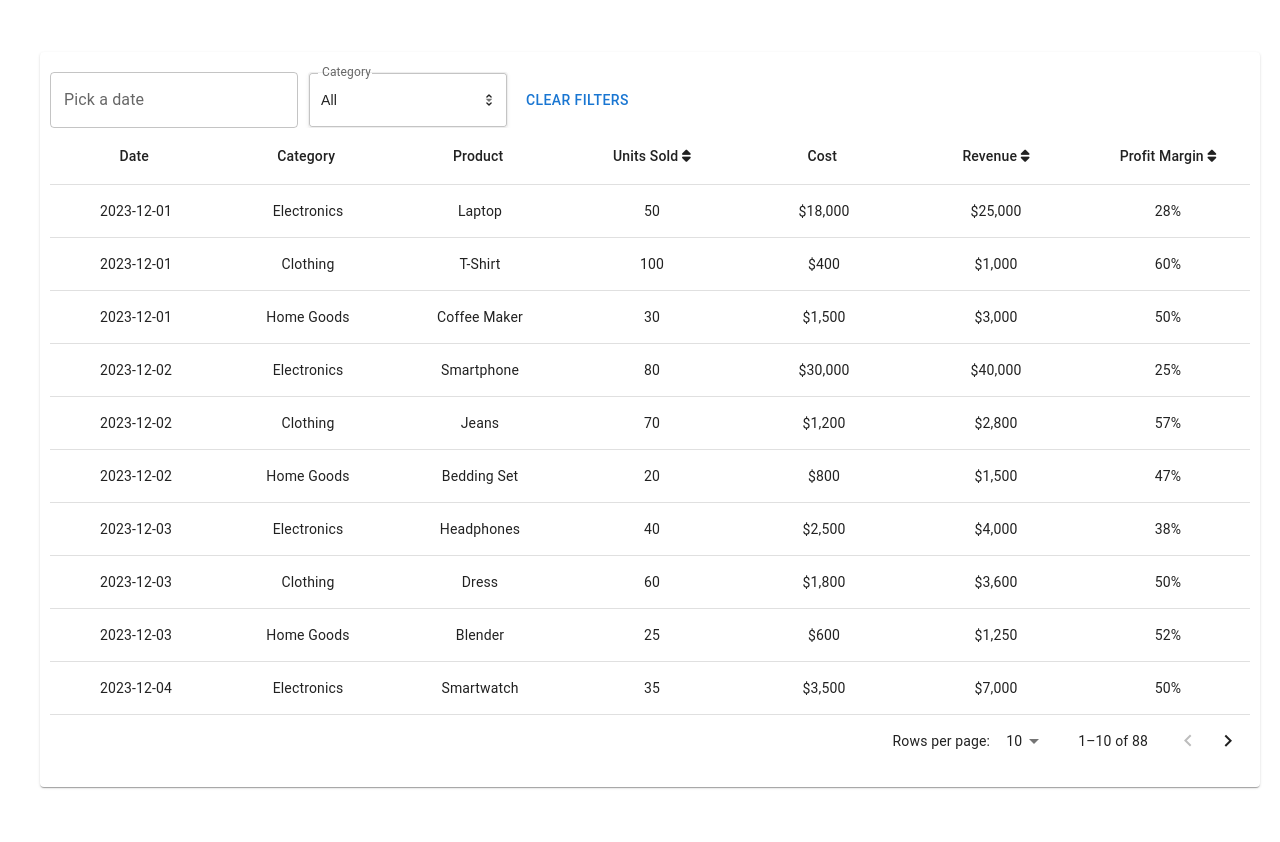
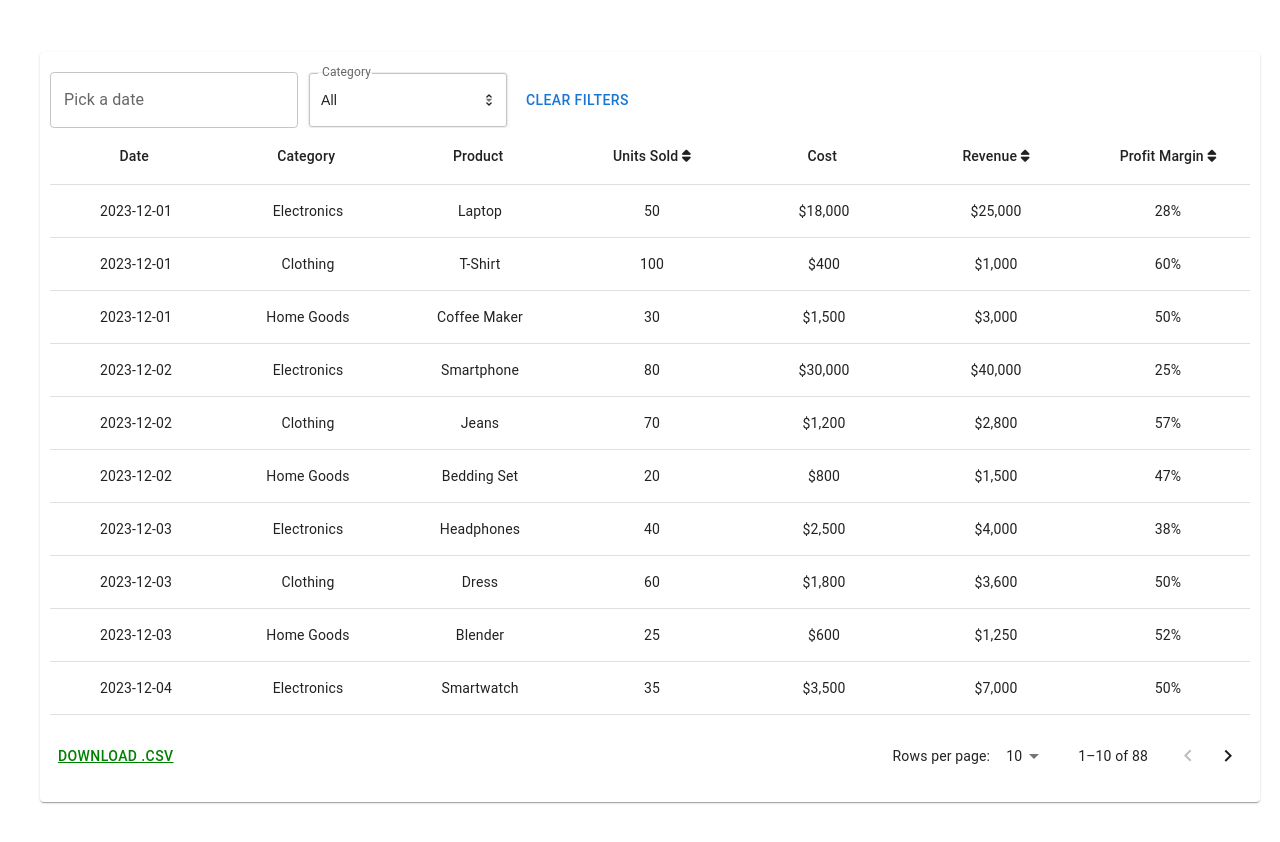
Before and after one commit to polinavafik/dashboard, a React (Vite) app: page / in a window 1280 px wide. Shown: the top 842 px of the page. Built offline with nearby package versions, Linux system fonts and the light colour scheme.

Commit message:
feat: download csv button

```diff
--- a/package.json
+++ b/package.json
@@ -21,6 +21,7 @@
     "classnames": "^2.3.2",
     "dayjs": "^1.11.10",
     "react": "^18.2.0",
+    "react-csv": "^2.2.2",
     "react-dom": "^18.2.0",
     "react-redux": "^8.1.3",
     "uuidv4": "^6.2.13"
--- a/src/components/TableComponent.jsx
+++ b/src/components/TableComponent.jsx
@@ -23,6 +23,7 @@ import {
 } from "../app/TableDataSlice";
 import { DatePickComponent } from "./DatePickComponent";
 import SelectComponent from "./SelectComponent";
+import { CSVLink } from "react-csv";
 
 export const TableComponent = () => {
   const [page, setPage] = useState(0);
@@ -71,12 +72,10 @@ export const TableComponent = () => {
         }}
       >
         <DatePickComponent filters={filters} onSetDate={handleFilterByDay} />
-
         <SelectComponent
           filters={filters}
           onSetCategory={handleFilterByCategory}
         />
-
         <Button onClick={handleClearFilters}>Clear Filters</Button>
       </div>
 
@@ -134,6 +133,27 @@ export const TableComponent = () => {
         </Table>
       </TableContainer>
 
+      <div
+        style={{
+          paddingTop: "15px",
+          display: "flex",
+          flexDirection: "row",
+          justifyContent: "space-between",
+          alignItems: "center",
+          gap: "10px",
+        }}
+      >
+        <Button>
+          <CSVLink
+            style={{
+              color: "green",
+            }}
+            data={tableData}
+          >
+            Download .csv
+          </CSVLink>
+        </Button>
+
         <TablePagination
           rowsPerPageOptions={[10, 25, 50]}
           component="div"
@@ -143,6 +163,7 @@ export const TableComponent = () => {
           onPageChange={handleChangePage}
           onRowsPerPageChange={handleChangeRowsPerPage}
         />
+      </div>
     </Paper>
   );
 };
```
Also changed, not shown: 2 other files (tests, documents, lock files or other folders). Lines whose indentation alone changed are shown as unchanged.
